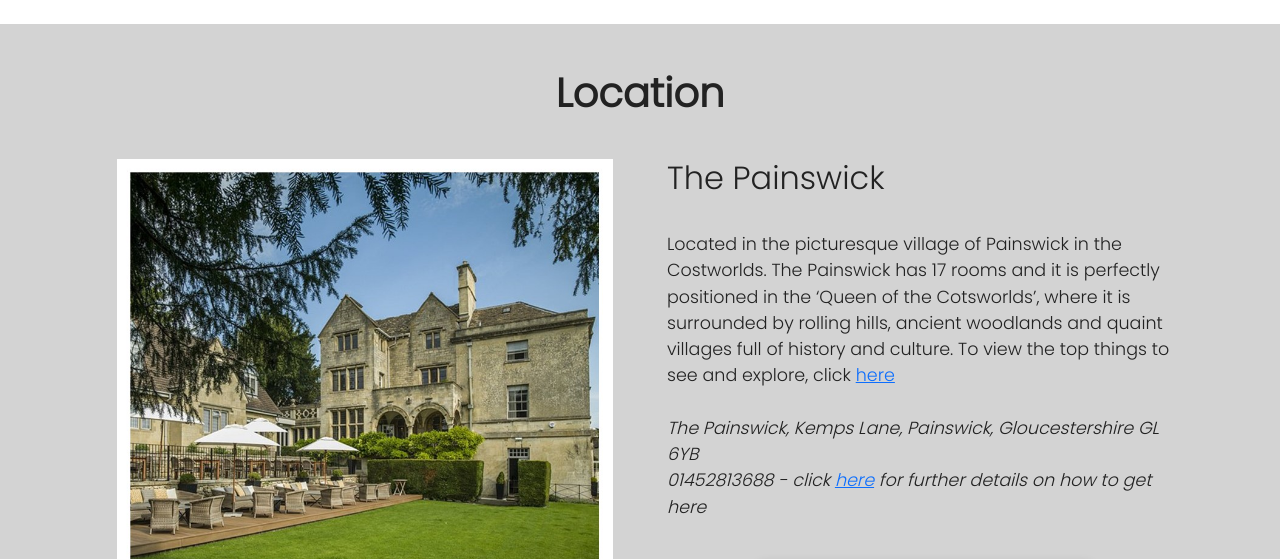
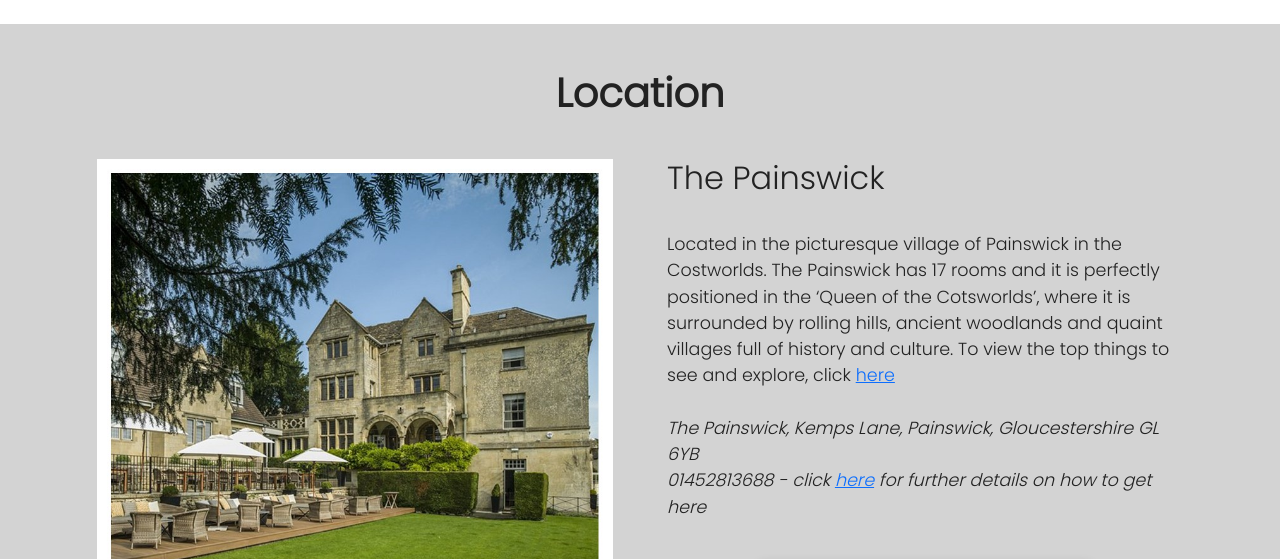
Before and after one commit to zzwander/Andy-Caroline-40thAnniversary, a plain HTML site: page index.html in a window 1280 px wide. Shown: the part 5538-6097 px from the top of the page. Drawn offline with nearby package versions, Linux system fonts and the light colour scheme.

Commit message:
Update index.html

```diff
--- a/index.html
+++ b/index.html
@@ -361,7 +361,7 @@
             <div class="row">
               <div class="col-xl-6 col-lg-6 col-md-12 col-sm-12 col-xs-12">
                 <div class="location-img">
-                  <img src="./the painswick.jpg" style="padding-left: 20px;" alt="">
+                  <img src="./the painswick.jpg" alt="">
                 </div>
               </div>
               <div class="col-xl-6 col-lg-6 col-md-12 col-sm-12 col-xs-12">
```
